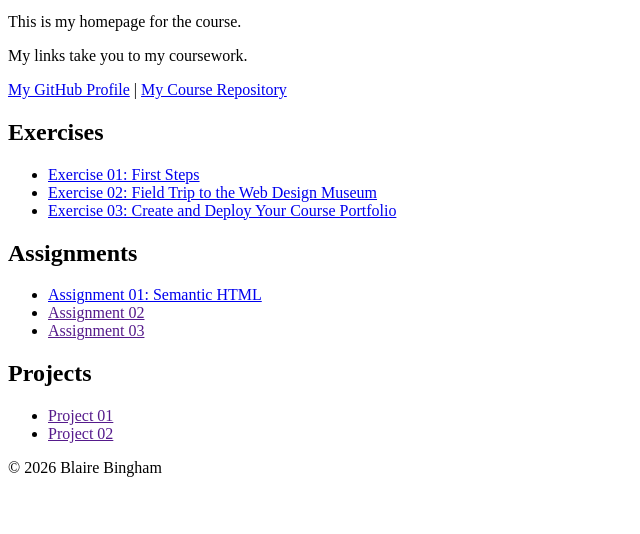
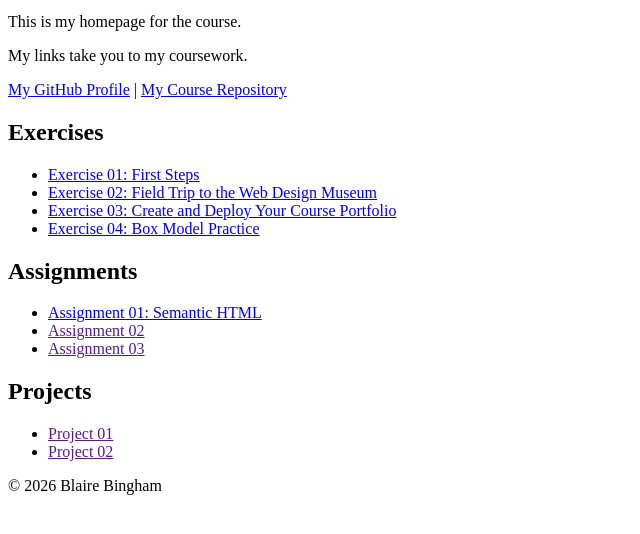
Before and after one commit to blairebingham/Course-Portfolio, a plain HTML site: page index.html in a window 1280 px wide. Shown: the part 148-682 px from the top of the page, without its empty margins (0-640 px from the left). Drawn offline with Linux system fonts and the light colour scheme.

Commit message:
updated index.html

```diff
--- a/index.html
+++ b/index.html
@@ -31,6 +31,7 @@
                     <li><a href="exercise-01/">Exercise 01: First Steps</a></li>
                     <li><a href="exercise-02/">Exercise 02: Field Trip to the Web Design Museum</a></li>
                     <li><a href="exercise-03/">Exercise 03: Create and Deploy Your Course Portfolio</a></li>
+                    <li><a href="exercise-04/">Exercise 04: Box Model Practice</a></li>
                 </ul>
             </section>
 
```
Also changed, not shown: exercise-04/index.html (renamed from week 03-exercise-01/index.html), exercise-04/style.css (renamed from week 03-exercise-01/style.css).
